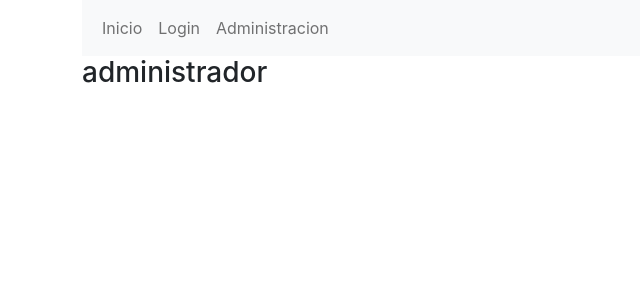
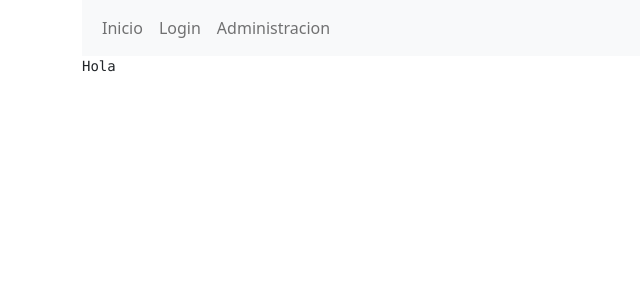
Before and after one commit to lpablos/auth-react-firebase, a React (Create React App) app: page /admin in a window 1280 px wide. Shown: the top 300 px of the page, without its empty margins (0-640 px from the left). Built offline with nearby package versions, Linux system fonts and the light colour scheme; no server answers; sample sign-in values are in the browser's storage.

Commit message:
I added function of firebase do get current info user in the admin section

```diff
--- a/src/App.jsx
+++ b/src/App.jsx
@@ -1,5 +1,7 @@
 import Navegacion from './components/Navegacion'
 import Login from './components/Login'
+import Admin from './components/Admin'
+
 import {
   BrowserRouter as Router,
   Switch,
@@ -19,7 +21,7 @@
             <Login />
           </Route>
           <Route path="/admin">
-            <h3>administrador</h3>
+            <Admin/>
           </Route>
         </Switch>
       </div>
--- /dev/null
+++ b/src/components/Admin.jsx
@@ -0,0 +1,23 @@
+import React, { useEffect, useState } from 'react'
+import { auth } from '../firebase'
+import { withRouter } from 'react-router-dom'
+
+const Admin = (props) => {
+    const [user, setUser] = useState(null)
+    useEffect(() => {
+        if(auth.currentUser){
+            setUser(auth.currentUser)
+        }else{
+            props.history.push('/login')
+        }
+    }, [props.history])
+    return (
+        <div>
+            <pre>
+                Hola
+            </pre>
+        </div>
+    )
+}
+
+export default withRouter(Admin)
--- a/src/index.js
+++ b/src/index.js
@@ -1,6 +1,6 @@
 import React from 'react';
 import ReactDOM from 'react-dom';
-import './index.css';
+
 import App from './App.jsx';
 import reportWebVitals from './reportWebVitals';
 
```
